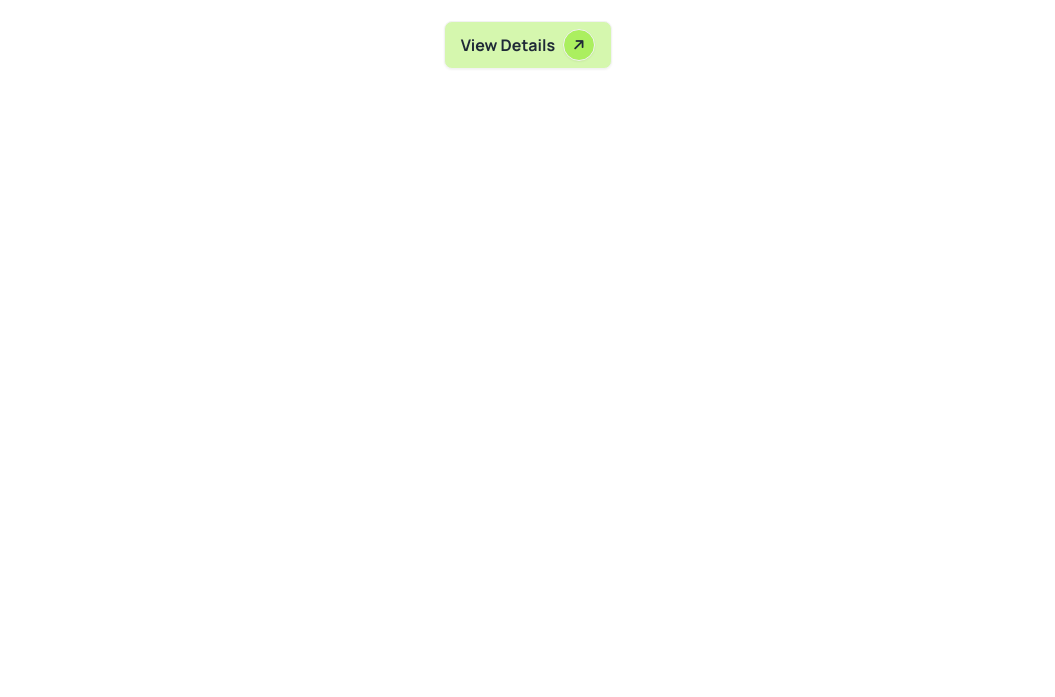
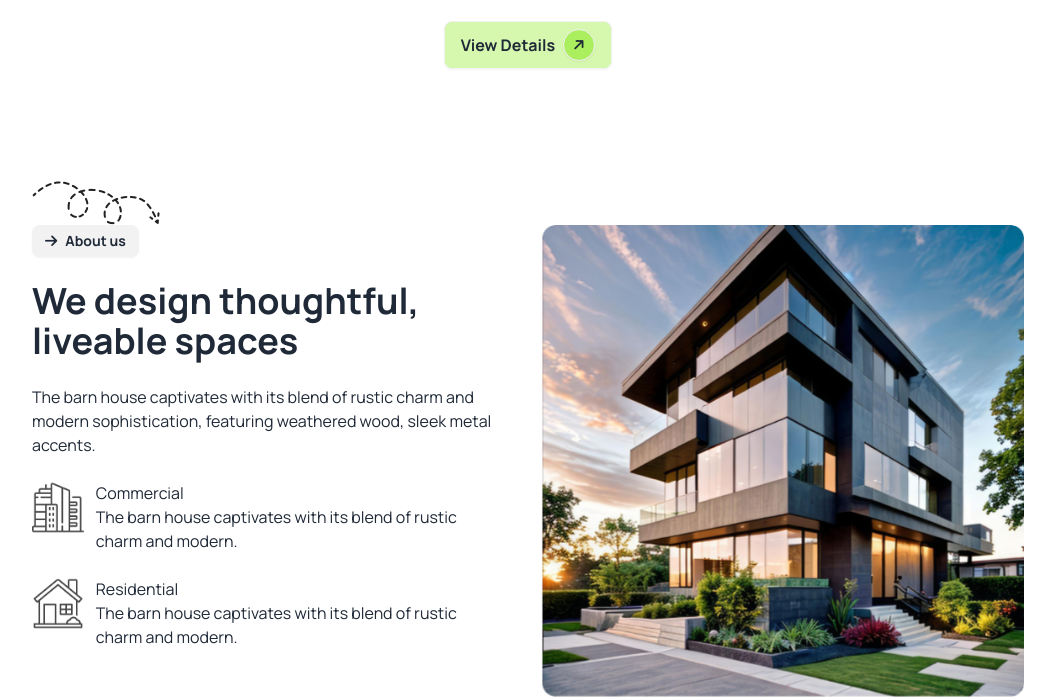
Before and after one commit to mehedee007/M3A01, a plain HTML site: page index.html in a window 1280 px wide. Shown: the part 701-1398 px from the top of the page, without its empty margins (112-1167 px from the left). Before the commit the page ends 882 px from the top, so only its background shows below. Drawn offline with nearby package versions, Linux system fonts and the light colour scheme.

Commit message:
about us section complete

```diff
--- a/index.html
+++ b/index.html
@@ -40,9 +40,9 @@
     </script>
 </head>
 
-<body class="font-manrope mb-10 mt-9 mx-5">
-    <main>
-        <header class="lg:mx-36 lg:mt-10 lg:mb-28  bg-gradient-to-b from-[#FFF] to-100%">
+<body class="font-manrope">
+    <main class="mx-5 lg:mx-0">
+        <header class="lg:mx-36 lg:mt-10  lg:mb-28 mb-10 mt-9  bg-gradient-to-b from-[#FFF] to-100%">
 
             <!-- Navigation -->
             <nav>
@@ -65,8 +65,7 @@
                                 d="M4 6h16M4 12h8m-8 6h16" />
                             </svg>
                           </div> -->
-                        <ul
-                          tabindex="0"
+                            <ul tabindex="0"
                                 class="menu menu-sm dropdown-content bg-base-100 rounded-box z-[1] mt-3 w-52 p-2 shadow">
                                 <li><a>Item 1</a></li>
                                 <li>
@@ -102,7 +101,8 @@
                                 <i class="fa-solid fa-cart-shopping"></i>
                             </button>
 
-                            <button class="btn btn-success bg-btn-primary border-none rounded-full text-xl">Book Consult <span class="bg-black text-white btn btn-circle btn-sm">
+                            <button class="btn btn-success bg-btn-primary border-none rounded-full text-xl">Book Consult
+                                <span class="bg-black text-white btn btn-circle btn-sm">
                                     <i class="fa-solid fa-arrow-right -rotate-45"></i>
                                 </span></button>
 
@@ -117,11 +117,12 @@
             <section class="banner flex flex-col items-center text-center lg:px-11 lg:mt-8 gap-6">
 
                 <img src="assets/banner.png" alt="Banner">
-                <h1 class="lg:text-6xl text-2xl font-extrabold">
+                <h1 class="lg:text-6xl text-3xl font-extrabold">
                     A barn house of this design has a striking appearance
                 </h1>
                 <p class="text-sm font-medium">
-                    The barn house captivates with its blend of rustic charm and modern sophistication, featuring weathered wood, sleek metal accents, and large windows that flood the space with natural light.
+                    The barn house captivates with its blend of rustic charm and modern sophistication, featuring
+                    weathered wood, sleek metal accents, and large windows that flood the space with natural light.
                 </p>
                 <div>
                     <button class="btn bt-primary bg-btn-secondary font-bold text-base">
@@ -133,6 +134,53 @@
                 </div>
             </section>
         </header>
+
+        <!-- About Us Section -->
+         <section class="w-full">
+            <div class="lg:mx-36">
+                <img class="hidden lg:block" src="assets/Vector.png" alt="Vector">
+                <div class="flex flex-col gap-6  lg:flex-row lg:gap-9">
+                    <div class="about-content flex flex-col gap-6 text-center items-center lg:text-left lg:items-start">
+                        <button class="btn btn-sm w-max font-bold"> <i class="fa-solid fa-arrow-right"></i> About us </button>
+                        <h1 class="text-4xl font-bold">We design thoughtful, liveable spaces</h1>
+                        <p>
+                            The barn house captivates with its blend of rustic charm and modern sophistication, featuring
+                            weathered wood, sleek metal accents.
+                        </p>
+
+                        <!-- Commercial -->
+                        <div class="flex gap-3 text-left">
+                            <div>
+                                <img src="assets/commercial.png" alt="Commercial">
+                            </div>
+                            <div>
+                                <h3>Commercial</h3>
+                                <p>The barn house captivates with its blend of rustic charm and modern.</p>
+                            </div>
+                        </div>
+                        <!--  Residential -->
+                        <div class="flex gap-3 text-left">
+                            <div>
+                                <img src="assets/residential.png" alt="Residential">
+                            </div>
+                            <div>
+                                <h3>Residential</h3>
+                                <p>
+                                    The barn house captivates with its blend of rustic charm and modern.
+                                </p>
+                            </div>
+
+                        </div>
+                    </div>
+                    <div class="about-image w-full rounded-2xl">
+                        <img src="assets/Rectangle.png" alt="Building">
+                    </div>
+
+                </div>
+
+            </div>
+         </section>
+
     </main>
 
 </body>
```
Lines whose indentation alone changed are shown as unchanged.
